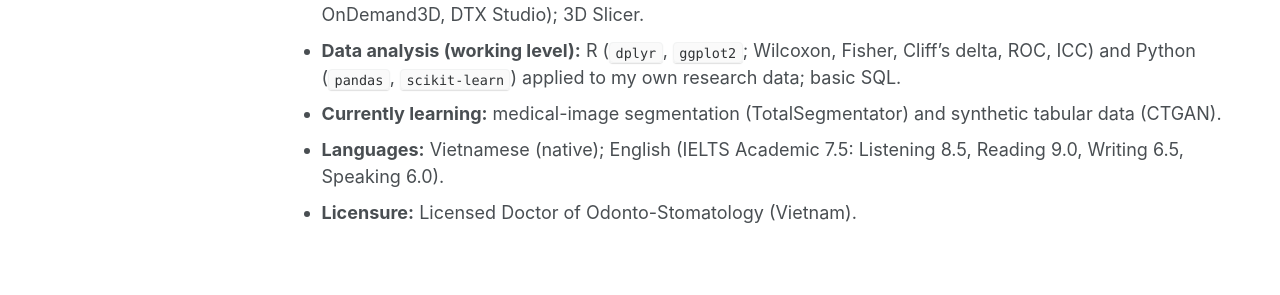
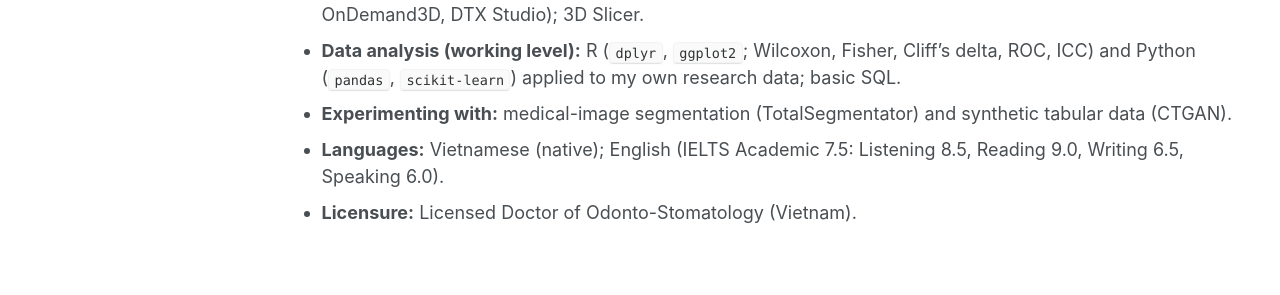
Before and after one commit to trungnb/trungnb.github.io, a Jekyll site: the page built from _pages/cv.md, in a window 1280 px wide and 900 px high, scrolled down 2212 px. Shown: the part 548-843 px from the top of the window. Built offline with Jekyll 4.4.1, drawn with Linux system fonts in a browser that asks for light colours; a style sheet for code colours, icons or effects is not loaded.

Commit message:
CV pages: 'Experimenting with' / 'Đang thử nghiệm'
Co-Authored-By: Claude Sonnet 5 <noreply@anthropic.com>

```diff
--- a/_pages/cv.md
+++ b/_pages/cv.md
@@ -66,6 +66,6 @@ redirect_from:
 ## Skills
 * **Clinical & imaging:** CBCT-based surgical planning and oral radiology; CBCT airway analysis (Romexis Viewer, OnDemand3D, DTX Studio); 3D Slicer.
 * **Data analysis (working level):** R (`dplyr`, `ggplot2`; Wilcoxon, Fisher, Cliff's delta, ROC, ICC) and Python (`pandas`, `scikit-learn`) applied to my own research data; basic SQL.
-* **Currently learning:** medical-image segmentation (TotalSegmentator) and synthetic tabular data (CTGAN).
+* **Experimenting with:** medical-image segmentation (TotalSegmentator) and synthetic tabular data (CTGAN).
 * **Languages:** Vietnamese (native); English (IELTS Academic 7.5: Listening 8.5, Reading 9.0, Writing 6.5, Speaking 6.0).
 * **Licensure:** Licensed Doctor of Odonto-Stomatology (Vietnam).
```
Also changed, not shown: _pages/cv-vi.md (+1 -1 lines).
